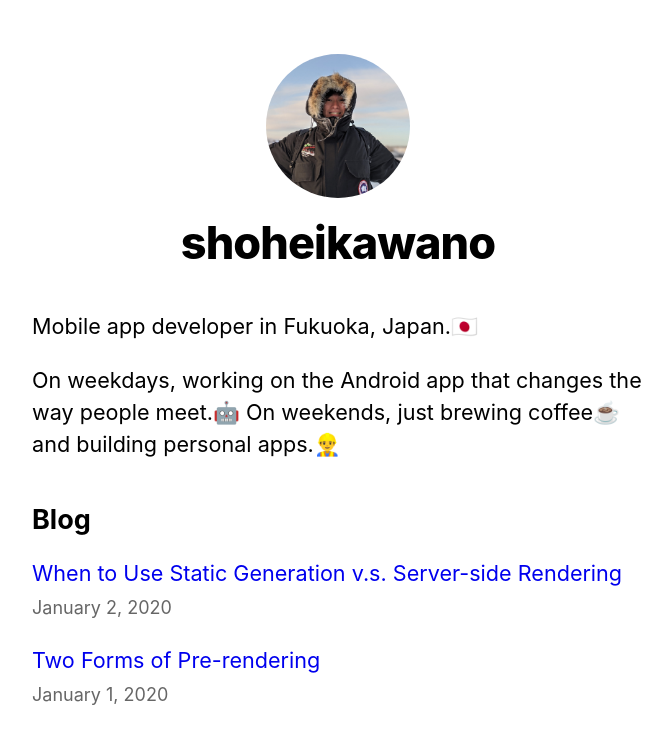
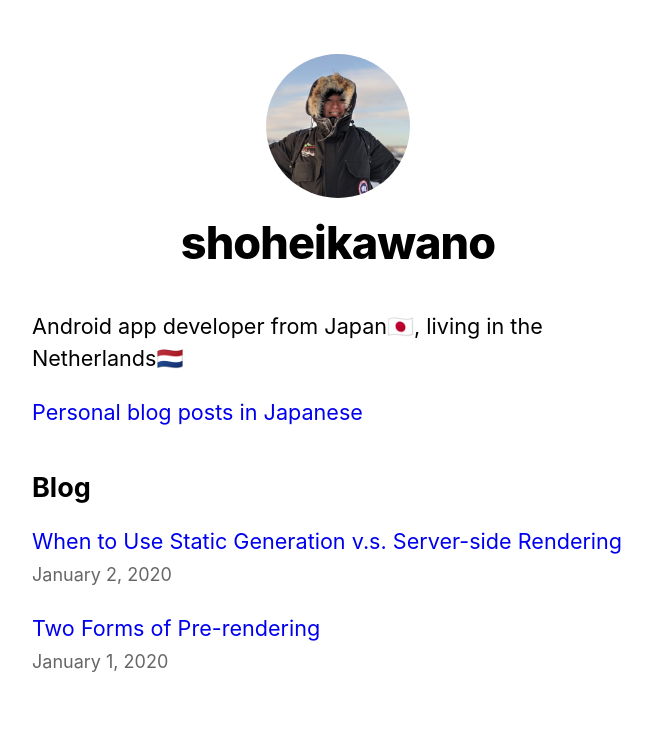
Before and after one commit to shoheikawano/about, a Next.js app: page / in a window 1280 px wide. Shown: the top 744 px of the page, without its empty margins (302-974 px from the left). Built offline with nearby package versions, Linux system fonts and the light colour scheme.

Commit message:
Update index.tsx

```diff
--- a/pages/index.tsx
+++ b/pages/index.tsx
@@ -30,8 +30,8 @@ export default function Home({
         <title>{siteTitle}</title>
       </Head>
       <section className={utilStyles.headingMd}>
-        <p>Mobile app developer in Fukuoka, Japan.🇯🇵</p>
-        <p>On weekdays, working on the Android app that changes the way people meet.🤖 On weekends, just brewing coffee☕️ and building personal apps.👷‍♂️</p>
+        <p>Android app developer from Japan🇯🇵, living in the Netherlands🇳🇱</p>
+        <p><a href="blog.shoheikawnao.com">Personal blog posts in Japanese</a></p>
       </section>
       <section className={`${utilStyles.headingMd}  ${utilStyles.padding1px}`}>
         <h2 className={utilStyles.headingLg}>Blog</h2>
```
